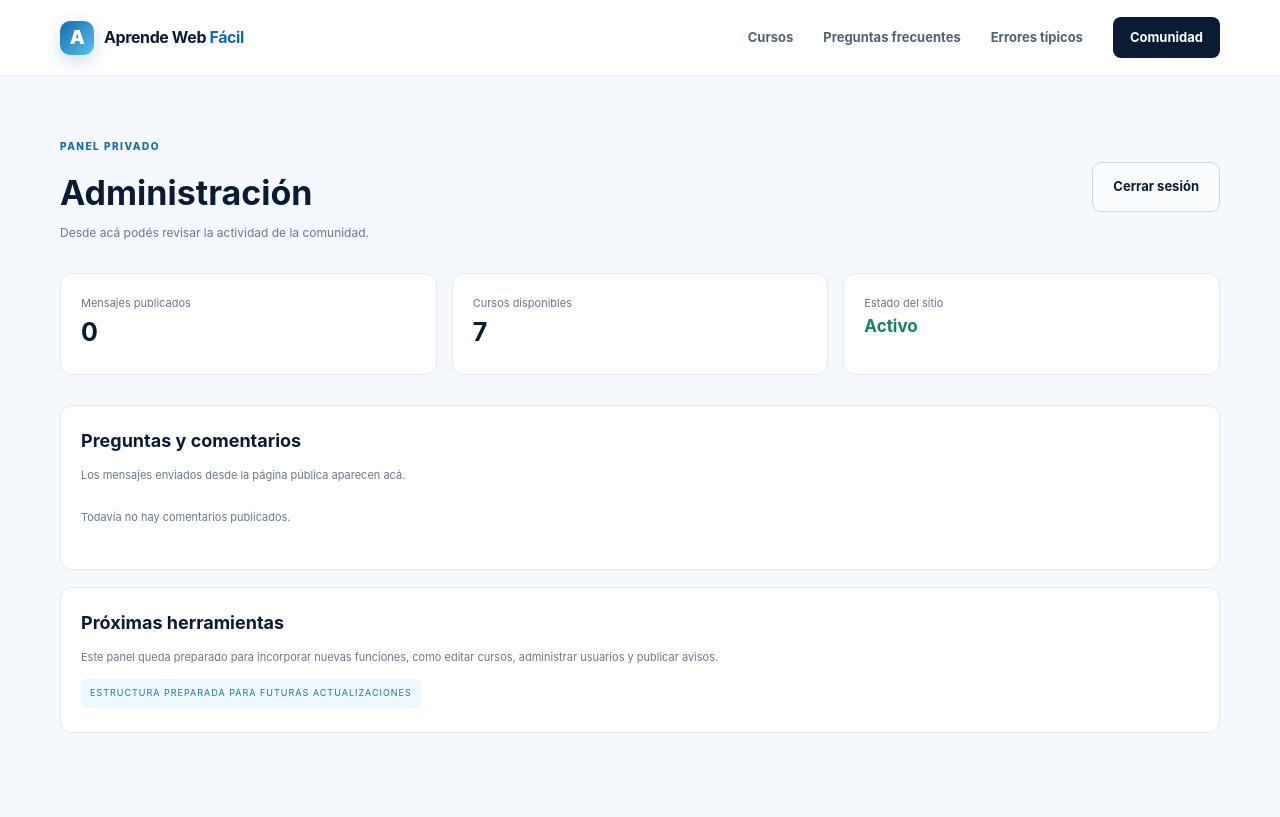
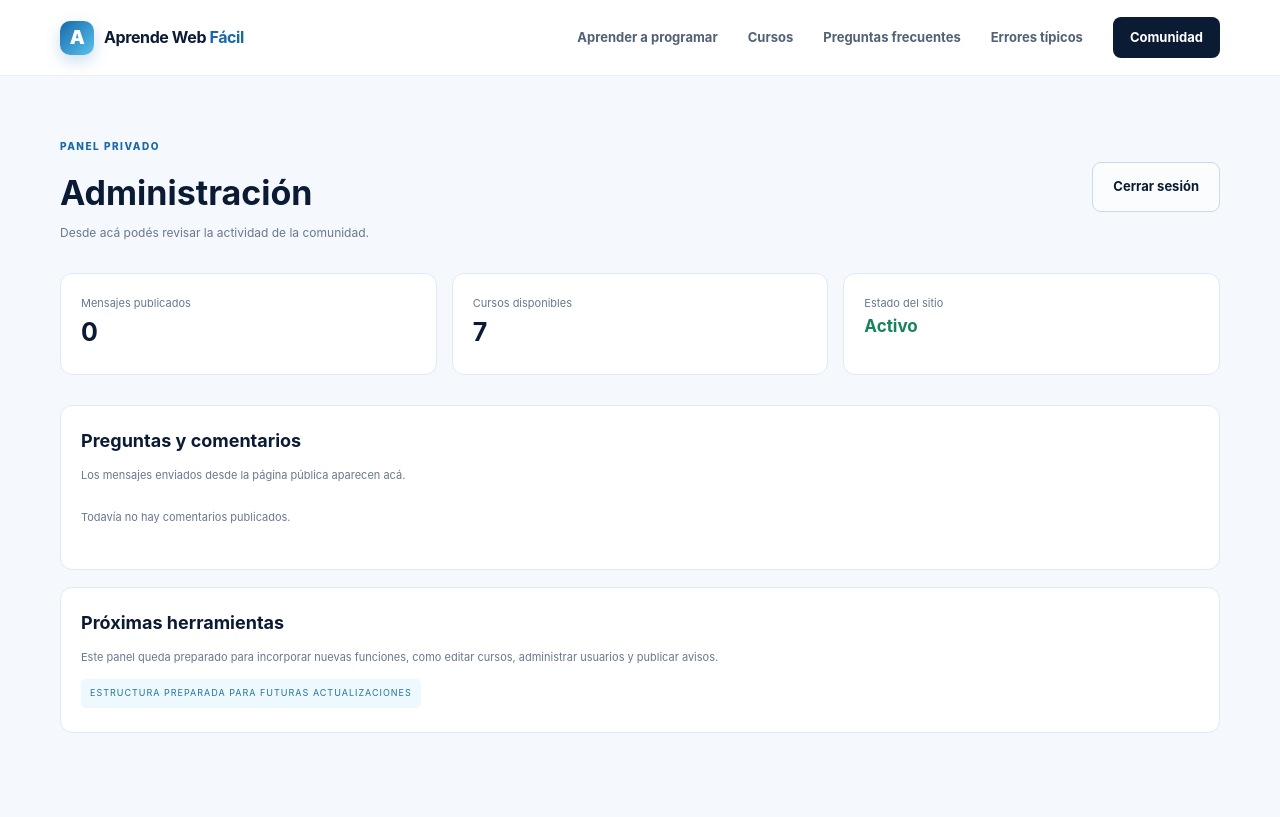
Before and after one commit to cuentaparausopersonal25-lang/Aprende-Web-Facil, a Flask app: page /admin in a window 1280 px wide. Shown: the top 817 px of the page. Run offline with Flask 3, Linux system fonts and the light colour scheme; the visitor is signed in with stand-in values (Sample User, id 1); data that the repository does not hold is empty.

Commit message:
Agregar acceso a aprender a programar en el menú

```diff
--- a/templates/base.html
+++ b/templates/base.html
@@ -13,6 +13,7 @@
     <a class="brand" href="{{ url_for('home') }}"><span class="brand-mark">A</span><span>Aprende Web <b>Fácil</b></span></a>
     <button class="menu-toggle" id="menuToggle" aria-label="Abrir menú">☰</button>
     <nav id="mainNav">
+      <a href="{{ url_for('learn_programming') }}">Aprender a programar</a>
       <a href="{{ url_for('home') }}#cursos">Cursos</a>
       <a href="{{ url_for('home') }}#preguntas">Preguntas frecuentes</a>
       <a href="{{ url_for('home') }}#errores">Errores típicos</a>
```
